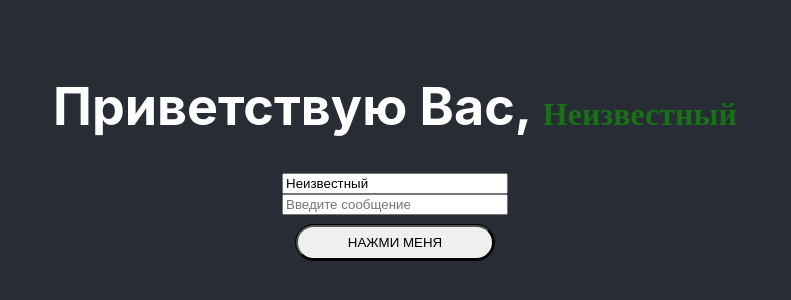
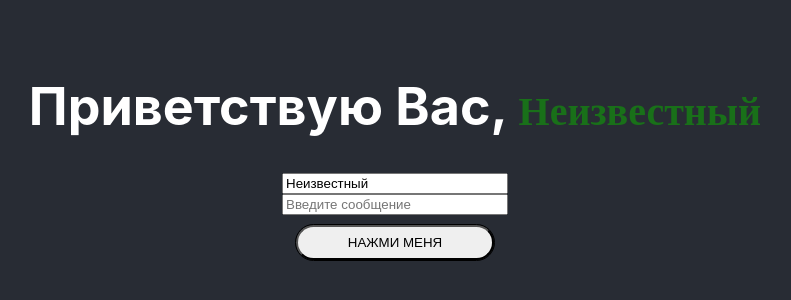
Before and after one commit to ivanSemi/reactlesson1, a React (Create React App) app: page / in a window 1280 px wide. Shown: the part 250-550 px from the top of the page, without its empty margins (245-1036 px from the left). Built offline with nearby package versions, Linux system fonts and the light colour scheme.

Commit message:
css подправил

```diff
--- a/src/index.css
+++ b/src/index.css
@@ -18,7 +18,7 @@ h1{
 
 .nameTxt{
   color: #197019;
-  font-size: 32px;
+  font-size: 40px;
   font-family: cursive;
 }
 
```
